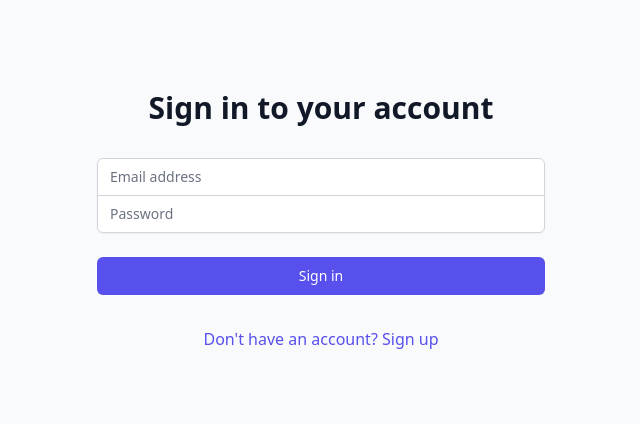
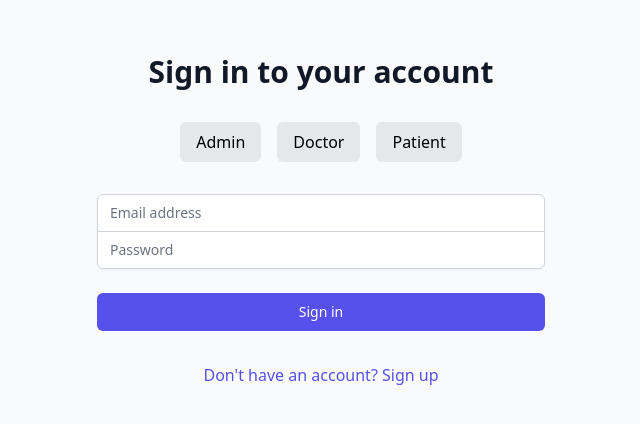
Before and after one commit to XJ76/breastcancerFrontend, a React (Vite) app: page / in a window 1280 px wide. Shown: the part 192-616 px from the top of the page, without its empty margins (319-959 px from the left). Built offline with nearby package versions, Linux system fonts and the light colour scheme.

Commit message:
Update Login.jsx

```diff
--- a/src/pages/Login.jsx
+++ b/src/pages/Login.jsx
@@ -1,5 +1,10 @@
-import React, { useState } from 'react';
-import { Link, useNavigate } from 'react-router-dom';
+import { useState } from 'react';
+
+import {
+  Link,
+  useNavigate,
+} from 'react-router-dom';
+
 import useAuthStore from '../store/authStore';
 
 const Login = () => {
@@ -7,12 +12,25 @@ const Login = () => {
   const [password, setPassword] = useState('');
   const { login, error, loading } = useAuthStore();
   const navigate = useNavigate();
+  const [selectedRole, setSelectedRole] = useState('');
+
+  const handleRoleSelect = (role) => {
+    setSelectedRole(role);
+  };
 
   const handleSubmit = async (e) => {
     e.preventDefault();
     const success = await login(email, password);
     if (success) {
-      navigate('/dashboard');
+      if (selectedRole === 'admin') {
+        navigate('/admin-dashboard');
+      } else if (selectedRole === 'doctor') {
+        navigate('/doctor-dashboard');
+      } else if (selectedRole === 'patient') {
+        navigate('/patient-dashboard');
+      } else {
+        navigate('/dashboard');
+      }
     }
   };
 
@@ -23,6 +41,11 @@ const Login = () => {
           <h2 className="mt-6 text-center text-3xl font-extrabold text-gray-900">
             Sign in to your account
           </h2>
+        </div>
+        <div className="flex justify-center space-x-4 mt-4">
+          <button onClick={() => handleRoleSelect('admin')} className={`px-4 py-2 rounded-md ${selectedRole === 'admin' ? 'bg-indigo-600 text-white' : 'bg-gray-200'}`}>Admin</button>
+          <button onClick={() => handleRoleSelect('doctor')} className={`px-4 py-2 rounded-md ${selectedRole === 'doctor' ? 'bg-indigo-600 text-white' : 'bg-gray-200'}`}>Doctor</button>
+          <button onClick={() => handleRoleSelect('patient')} className={`px-4 py-2 rounded-md ${selectedRole === 'patient' ? 'bg-indigo-600 text-white' : 'bg-gray-200'}`}>Patient</button>
         </div>
         <form className="mt-8 space-y-6" onSubmit={handleSubmit}>
           <div className="rounded-md shadow-sm -space-y-px">
@@ -79,7 +102,7 @@ const Login = () => {
             to="/register"
             className="font-medium text-indigo-600 hover:text-indigo-500"
           >
-            Don't have an account? Sign up
+            Don&apos;t have an account? Sign up
           </Link>
         </div>
       </div>
```
